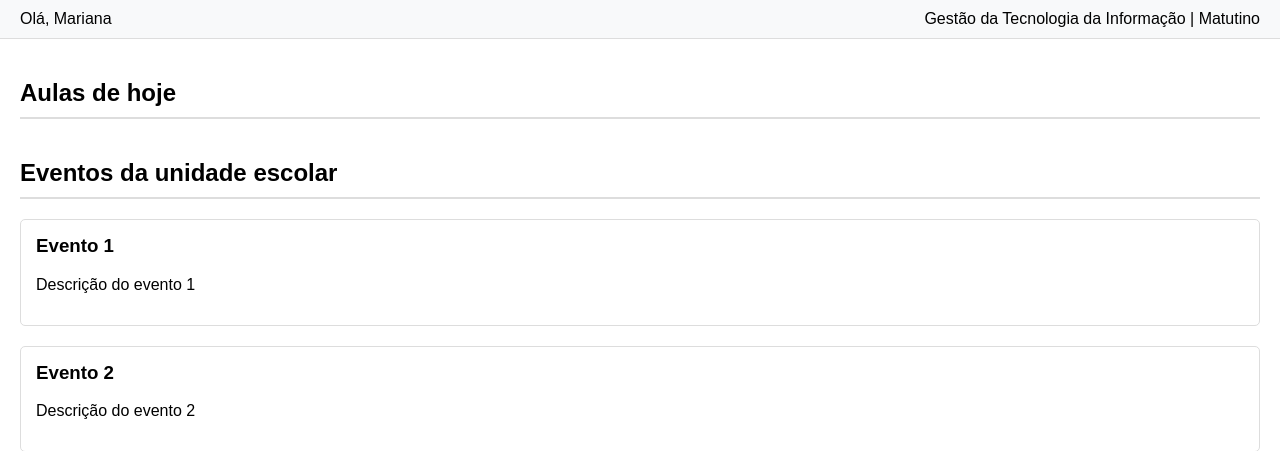
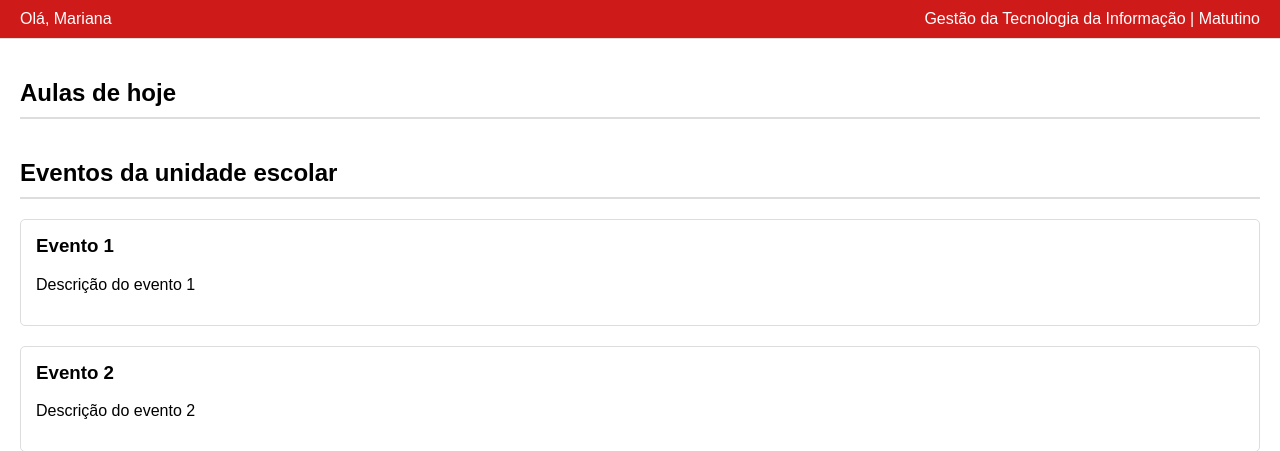
Before and after one commit to marianasgit/saap, a PHP site: page /paginaPrincipal.php in a window 1280 px wide. Shown: the top 451 px of the page. Run offline with PHP 8.4, Linux system fonts and the light colour scheme; data that the repository does not hold is empty.

Commit message:
cor do header

```diff
--- a/css/styles.css
+++ b/css/styles.css
@@ -8,9 +8,10 @@ header {
     display: flex;
     justify-content: space-between;
     align-items: center;
-    background-color: #f8f9fa;
+    background-color: #cf1a1a;
     padding: 10px 20px;
     border-bottom: 1px solid #ddd;
+    color: #fff;
 }
 
 header .left,
```
